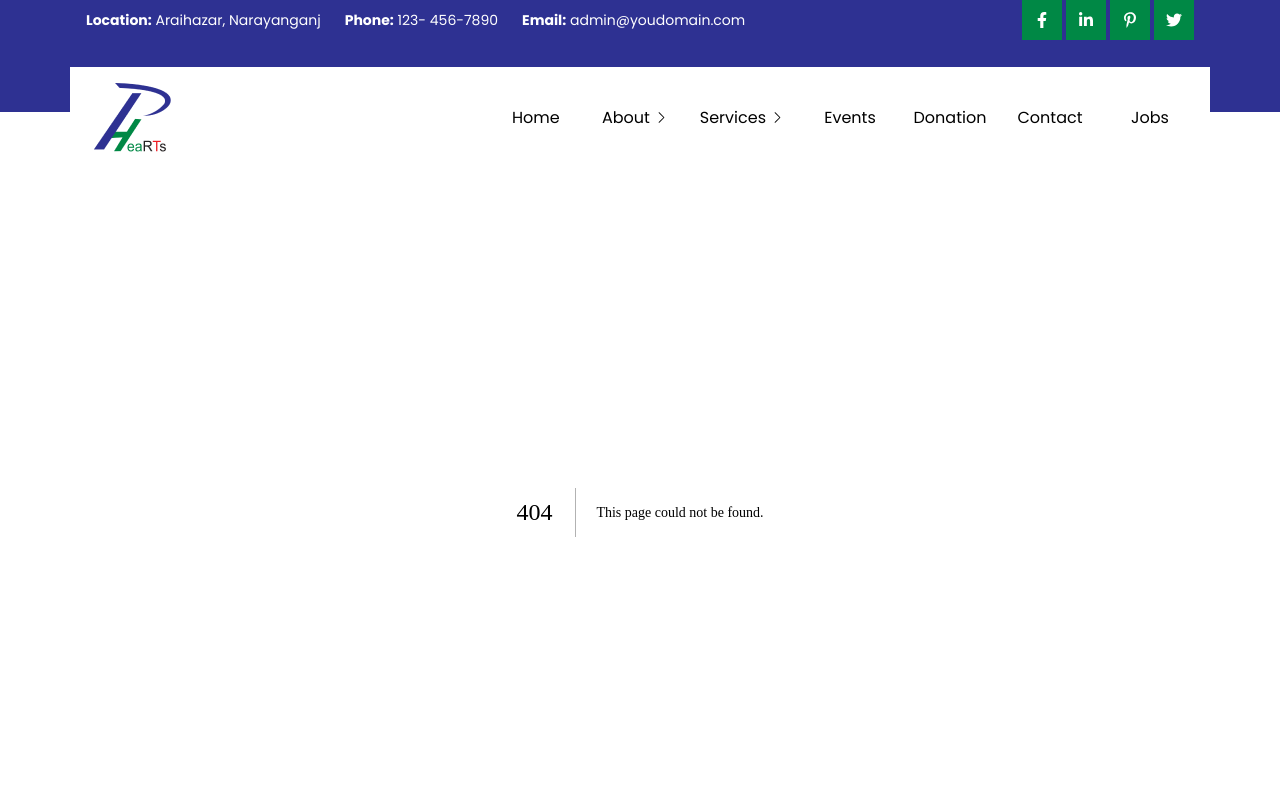
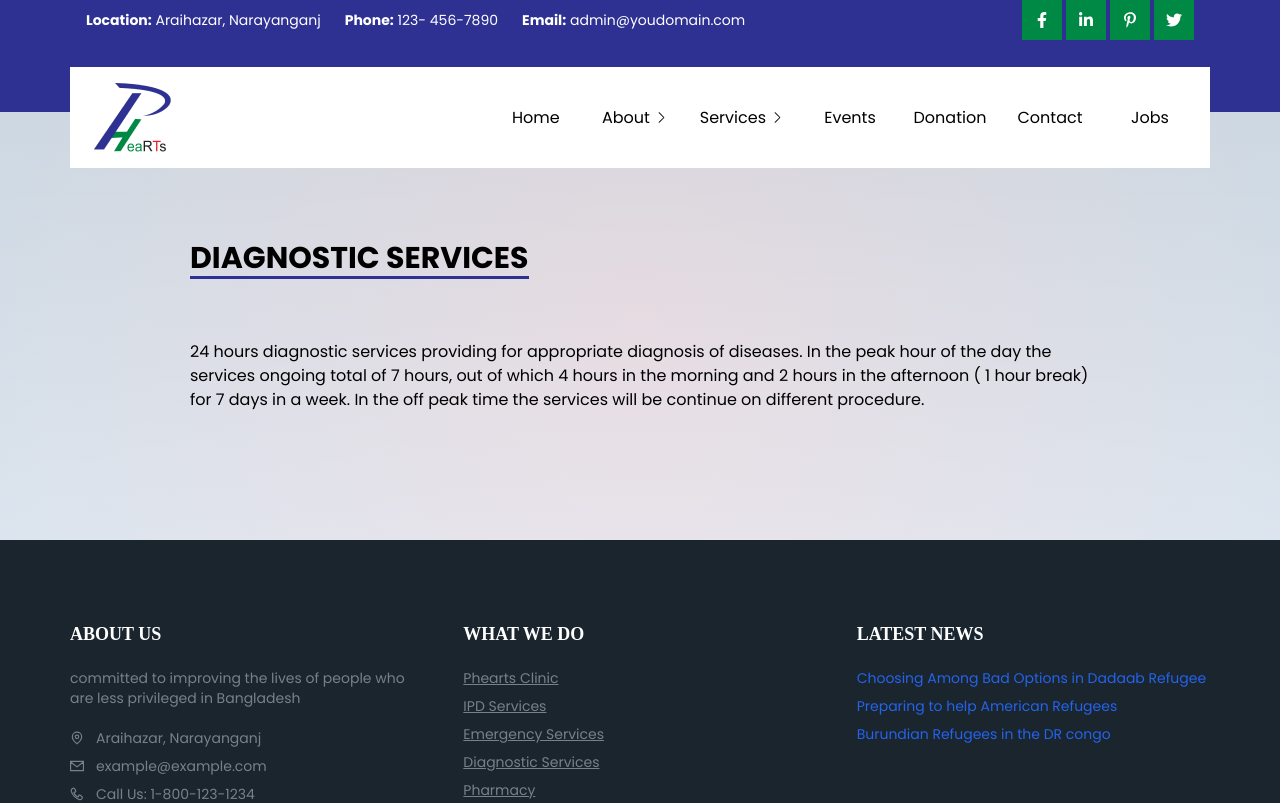
Before and after one commit to asifmrony/phearts-web, a Next.js app: page /services/diagnostic-services in a window 1280 px wide. Before the commit this address had no page. Shown: the top 803 px of the page. Built offline with nearby package versions, Linux system fonts and the light colour scheme.

Commit message:
new changes

```diff
--- a/components/layout/Footer.jsx
+++ b/components/layout/Footer.jsx
@@ -32,14 +32,20 @@ export default function Footer() {
                         <nav>
                             <ul className='text-blackshadow space-y-2  mt-5'>
                                 <li>
-                                    <Link href='/blog/entry' className='underline'>Phearts Clinic</Link>
+                                    <Link href='/services/phearts-clinic' className='underline'>Phearts Clinic</Link>
                                 </li>
                                 <li>
-                                    <Link href='/blog/entry' className='underline'>IPD Services</Link>
+                                    <Link href='/services/ipd-services' className='underline'>IPD Services</Link>
                                 </li>
-                                <li>Emergency Services</li>
-                                <li>Diagnostic Services</li>
-                                <li>Pharmacy</li>
+                                <li>
+                                    <Link href='/services/emergency-services' className='underline'>Emergency Services</Link>
+                                </li>
+                                <li>
+                                    <Link href='/services/diagnostic-services' className='underline'>Diagnostic Services</Link>
+                                </li>
+                                <li>
+                                    <Link href='/services/pharmacy' className='underline'>Pharmacy</Link>
+                                </li>
                             </ul>
                         </nav>
                     </div>
--- /dev/null
+++ b/pages/services/diagnostic-services.js
@@ -0,0 +1,13 @@
+import { poppins } from '@/utils/fonts'
+import React from 'react'
+
+export default function entry() {
+    return (
+        <div className='pt-32 pb-32 single-service'>
+            <div className="hero-width w-full mx-auto">
+                <h1 className={`text-3xl font-semibold uppercase ${poppins.variable} font-poppins mb-16 single-service__heading`}>Diagnostic Services</h1>
+                <p>24 hours diagnostic services providing for appropriate diagnosis of diseases. In the peak hour of the day the services ongoing total of 7 hours, out of which 4 hours in the morning and 2 hours in the afternoon ( 1 hour break) for 7 days in a week. In the off peak time the services will be continue on different procedure.</p>
+            </div>
+        </div>
+    )
+}
--- /dev/null
+++ b/pages/services/emergency-services.js
@@ -0,0 +1,13 @@
+import { poppins } from '@/utils/fonts'
+import React from 'react'
+
+export default function entry() {
+    return (
+        <div className='pt-32 pb-32 single-service'>
+            <div className="hero-width w-full mx-auto">
+                <h1 className={`text-3xl font-semibold uppercase ${poppins.variable} font-poppins mb-16 single-service__heading`}>Emergency Services</h1>
+                <p>24 hours Emergency services providing for appropriate   management of injuries and accident, First Aid, stitching of wounds, incision and drainage of abscess and other emergency conditions lead by Emergency Medical Officer.</p>
+            </div>
+        </div>
+    )
+}
--- a/pages/services/index.js
+++ b/pages/services/index.js
@@ -39,7 +39,7 @@ export default function services() {
               <h3 className={`font-smheading uppercase mt-5 ${poppins.variable} font-poppins`}>Emergency Services</h3>
               <p className='mt-3 text-sm leading-relaxed'>24 hours Emergency services providing for appropriate management of injuries and accident, First Aid,
                 stitching of wounds...</p>
-              <Link href="/about/history" className='inline-block mt-5 uppercase text-xs text-themered font-bold tracking-wide'>Learn More</Link>
+              <Link href="/services/emergency-services" className='inline-block mt-5 uppercase text-xs text-themered font-bold tracking-wide'>Learn More</Link>
             </div>
             <div className='flex-1 lg:basis-[10%] basis-[40%] text-center'></div>
             <div className='mt-10 flex-1 lg:basis-[25%] basis-[40%] text-center shadow-md service-card rounded-md p-4'>
@@ -48,7 +48,7 @@ export default function services() {
               </IconContext.Provider>
               <h3 className={`font-smheading uppercase mt-5 ${poppins.variable} font-poppins`}>Diagnostic Services</h3>
               <p className='mt-3 text-sm leading-relaxed'>24 hours diagnostic services providing for appropriate diagnosis of diseases. In the peak hour of the day the services ongoing total of 7 hours</p>
-              <Link href="/about/history" className='inline-block mt-5 uppercase text-xs text-themered font-bold tracking-wide'>Learn More</Link>
+              <Link href="/services/diagnostic-services" className='inline-block mt-5 uppercase text-xs text-themered font-bold tracking-wide'>Learn More</Link>
             </div>
             <div className='mt-10 flex-1 lg:basis-[25%] basis-[40%] text-center shadow-md service-card rounded-md p-4'>
               <IconContext.Provider value={{ color: '#ED1C24', size: 42 }}>
@@ -57,7 +57,7 @@ export default function services() {
               <h3 className={`font-smheading uppercase mt-5 ${poppins.variable} font-poppins`}>Pharmacy</h3>
               <p className='mt-3 text-sm leading-relaxed'>24 hours pharmacy  will be opened for the patient and community. We procure medicine directly
                 from the top manufacturers</p>
-              <Link href="/about/history" className='inline-block mt-5 uppercase text-xs text-themered font-bold tracking-wide'>Learn More</Link>
+              <Link href="/services/pharmacy" className='inline-block mt-5 uppercase text-xs text-themered font-bold tracking-wide'>Learn More</Link>
             </div>
             <div className='flex-1 lg:basis-[10%] basis-[40%] text-center'></div>
           </div>
--- /dev/null
+++ b/pages/services/pharmacy.js
@@ -0,0 +1,13 @@
+import { poppins } from '@/utils/fonts'
+import React from 'react'
+
+export default function entry() {
+    return (
+        <div className='pt-32 pb-32 single-service'>
+            <div className="hero-width w-full mx-auto">
+                <h1 className={`text-3xl font-semibold uppercase ${poppins.variable} font-poppins mb-16 single-service__heading`}>Pharmacy</h1>
+                <p>24 hours pharmacy  will be opened for the patient and community. We procure medicine directly from the top manufacturers approved by the Directorate General of Drug Administration (DGDA). Our certified and highly trained pharmacists can answer any questions regarding the medicines, including dosage, possible side effects.</p>
+            </div>
+        </div>
+    )
+}
```
